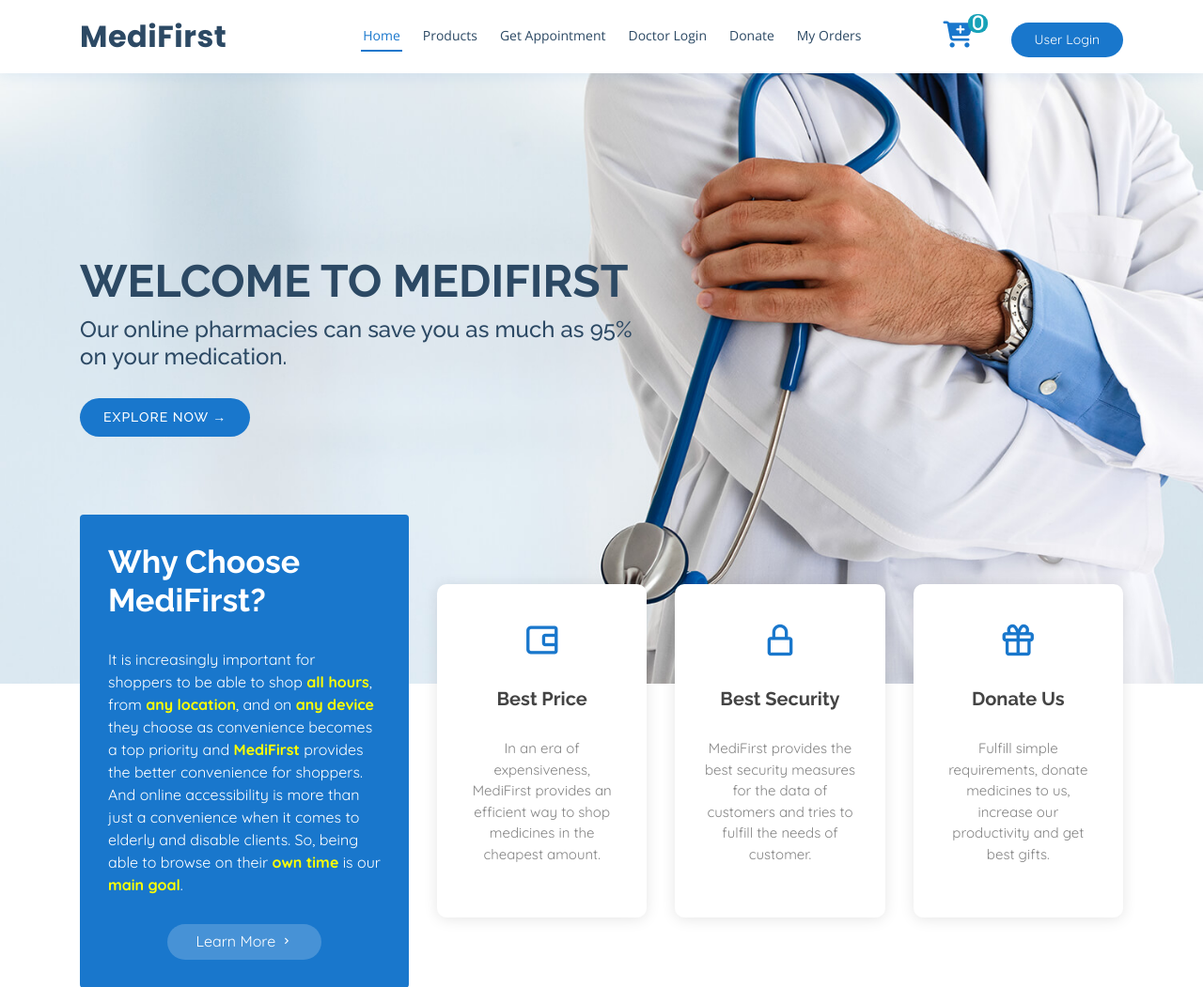
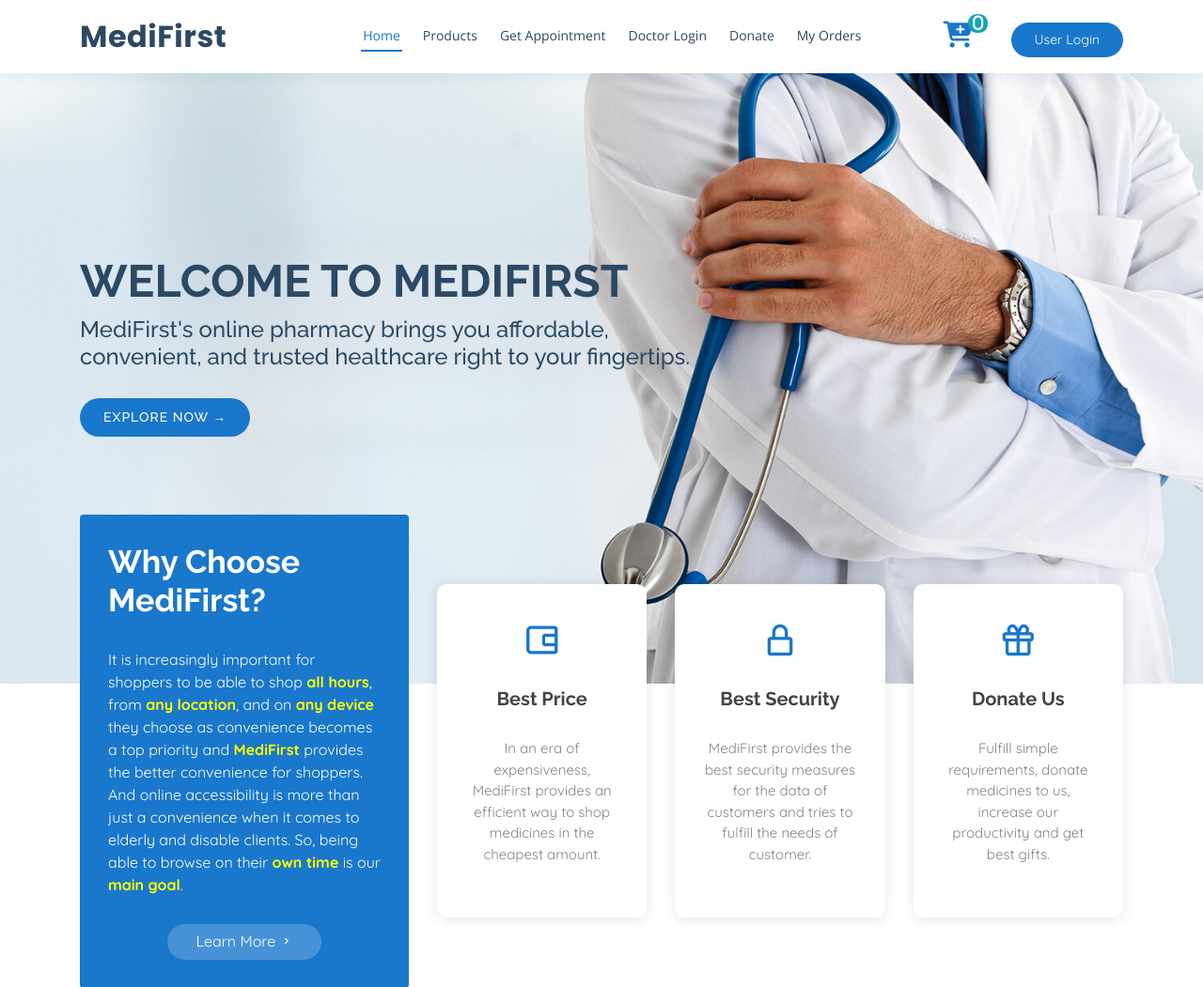
Before and after one commit to JaydeepGedam/MediFirst, a Django app: page / in a window 1280 px wide. Shown: the part 41-1092 px from the top of the page at 94% size. Run offline with Django 3.2, Linux system fonts and the light colour scheme; data that the repository does not hold is empty; some libraries are stand-ins or nearby versions.

Commit message:
Update attention grabbing Tagline index.html
Before: Our online pharmacies can save you as much as 95%
on your medication.

After:
MediFirst's online pharmacy brings you affordable, convenient, and trusted healthcare right to your fingertips.

```diff
--- a/final-project/templates/index.html
+++ b/final-project/templates/index.html
@@ -33,7 +33,7 @@
 <section id="hero" class="d-flex align-items-center">
   <div class="container">
     <h1>Welcome to MediFirst</h1>
-    <h2>Our online pharmacies can save you as much as 95% <br>on your medication.</h2>
+    <h2>MediFirst's online pharmacy brings you affordable,<br> convenient, and trusted healthcare right to your fingertips.</h2>
     <a href="/products" class="btn-get-started scrollto">Explore Now &#8594;</a>
   </div>
 </section><!-- End Hero -->
```
